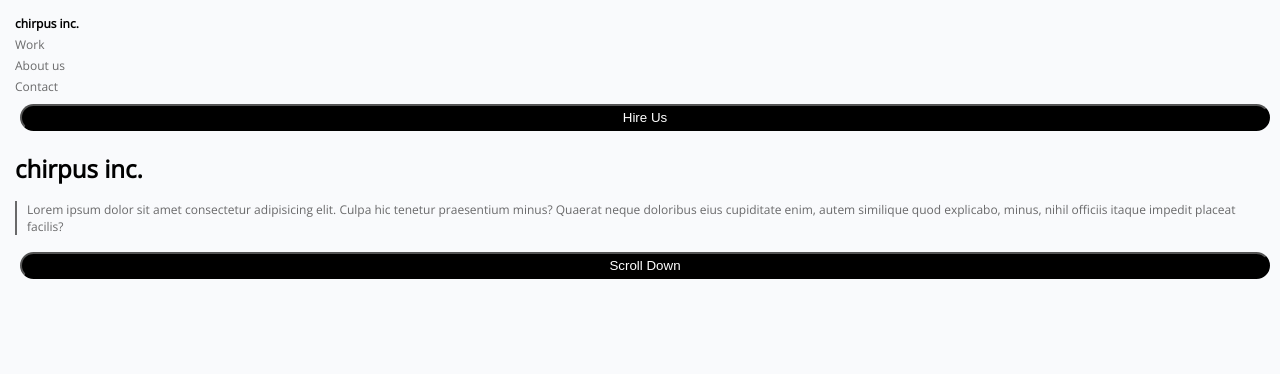
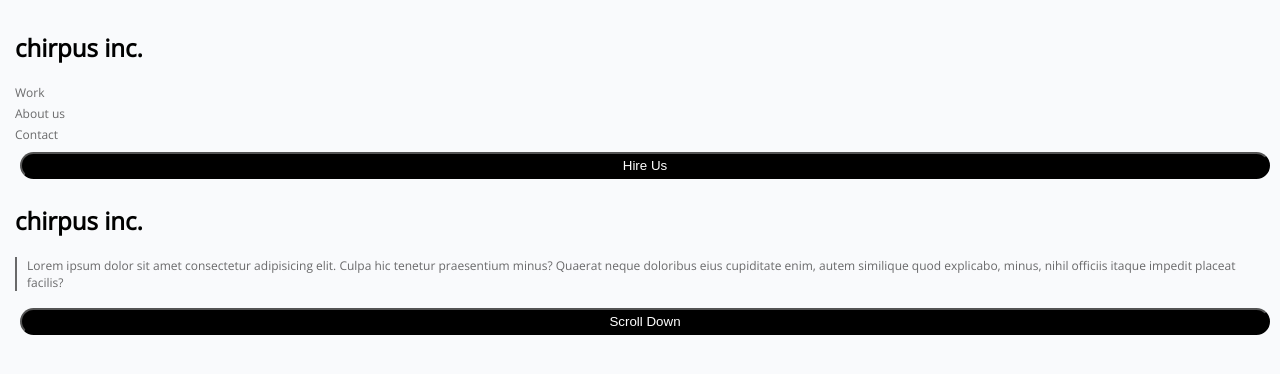
Before and after one commit to oudsemam/HTML_CSS_Lab1, a plain HTML site: page index.html in a window 1280 px wide. Drawn offline with nearby package versions, Linux system fonts and the light colour scheme.

Commit message:
corrected html divs and h tags along with css

```diff
--- a/index.html
+++ b/index.html
@@ -12,13 +12,15 @@
     <title>HTML CSS Lab1 Oudsema</title>
   </head>
   <body>
-    <header><strong>chirpus inc.</strong></header>
-    <a href="#">Work</a>
-    <a href="#">About us</a>
-    <a href="#">Contact</a>
+    <header><h1><strong>chirpus inc.</strong></h1></header>
+    <nav>
+      <a href="#">Work</a>
+      <a href="#">About us</a>
+      <a href="#">Contact</a>
+    </nav>
     <button>Hire Us</button>
     <main>
-      <h1>chirpus inc.</h1>
+      <h2>chirpus inc.</h2>
       <p>
         Lorem ipsum dolor sit amet consectetur adipisicing elit. Culpa hic
         tenetur praesentium minus? Quaerat neque doloribus eius cupiditate enim,
--- a/styles.css
+++ b/styles.css
@@ -23,7 +23,7 @@ a {
   font-size: 0.75em;
 }
 
-h1 {
+h2 {
   color: #000000;
   font-size: 1.5em;
 }
```
